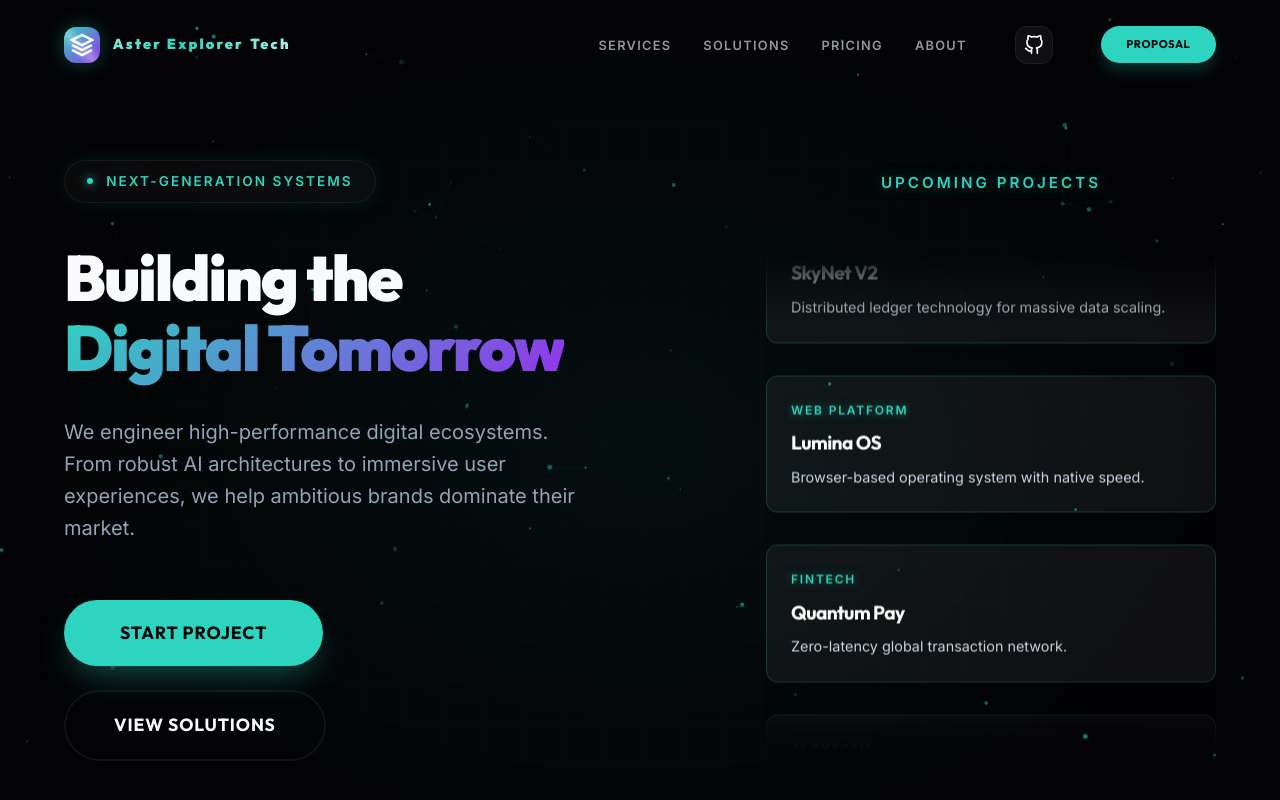
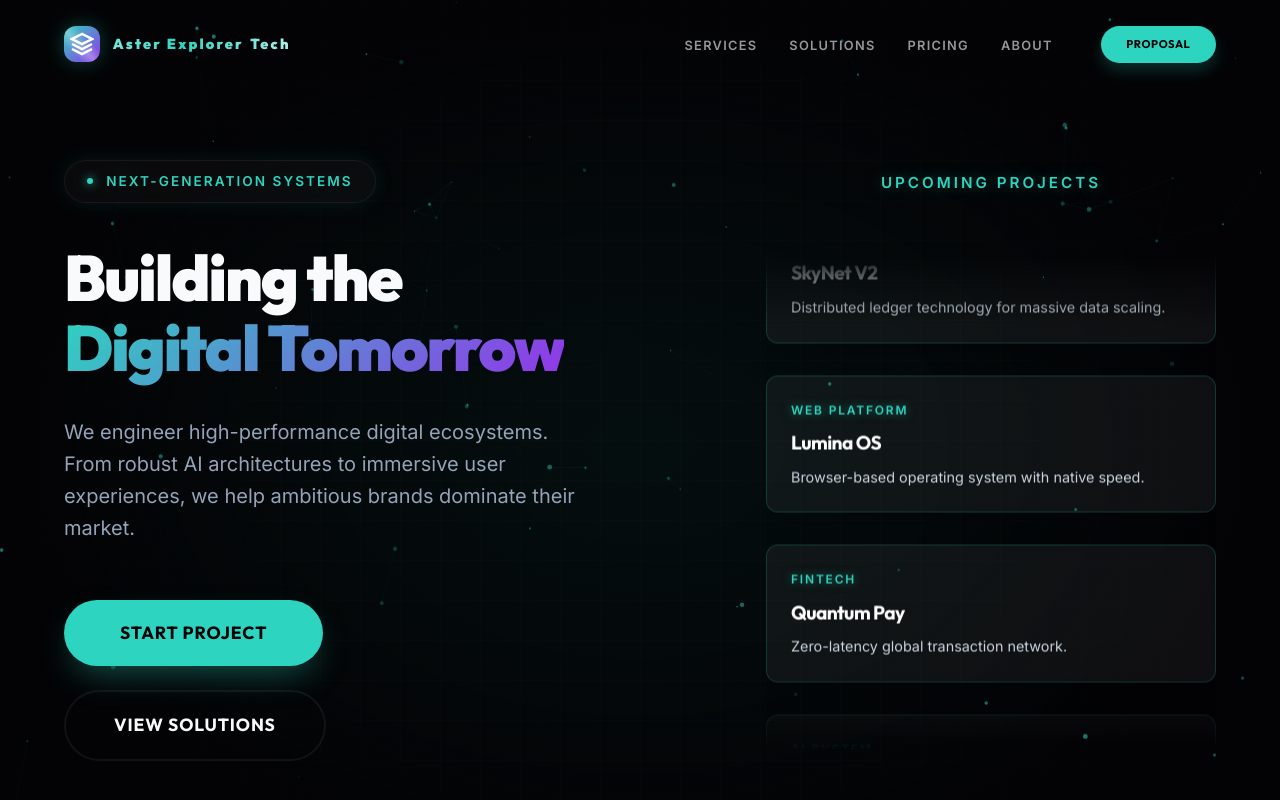
Before and after one commit to asterexplorer/asterexplorer_website, a React (Vite) app: page / in a window 1280 px wide. Shown: the top 800 px of the page. Built offline with nearby package versions, Linux system fonts and the light colour scheme.

Commit message:
Remove GitHub icons from Navbar and Footer

```diff
--- a/src/components/Footer.jsx
+++ b/src/components/Footer.jsx
@@ -25,7 +25,6 @@
     const socialLinks = [
 
 
-        { name: 'GitHub', href: '#', color: '#6e5494', icon: <path d="M9 19c-5 1.5-5-2.5-7-3m14 6v-3.87a3.37 3.37 0 0 0-.94-2.61c3.14-.35 6.44-1.54 6.44-7A5.44 5.44 0 0 0 20 4.77 5.07 5.07 0 0 0 19.91 1S18.73.65 16 2.48a13.38 13.38 0 0 0-7 0C6.27.65 5.09 1 5.09 1A5.07 5.07 0 0 0 5 4.77a5.44 5.44 0 0 0-1.5 3.78c0 5.42 3.3 6.61 6.44 7A3.37 3.37 0 0 0 9 18.13V22" /> },
         { name: 'LinkedIn', href: '#', color: '#0077b5', icon: <path d="M16 8a6 6 0 0 1 6 6v7h-4v-7a2 2 0 0 0-2-2 2 2 0 0 0-2 2v7h-4v-7a6 6 0 0 1 6-6zM2 9h4v12H2zM4 2a2 2 0 1 1-2 2 2 2 0 0 1 2-2z" /> },
         { name: 'X', href: '#', color: '#ffffff', icon: <path d="M18.901 1.153h3.68l-8.04 9.19L24 22.846h-7.406l-5.8-7.584-6.638 7.584H.474l8.6-9.83L0 1.154h7.594l5.243 6.932ZM17.61 20.644h2.039L6.486 3.24H4.298Z" /> },
         { name: 'Instagram', href: '#', color: '#e4405f', icon: <g><rect x="2" y="2" width="20" height="20" rx="5" ry="5" /><path d="M16 11.37A4 4 0 1 1 12.63 8 4 4 0 0 1 16 11.37z" /><line x1="17.5" y1="6.5" x2="17.51" y2="6.5" /></g> },
--- a/src/components/Navbar.jsx
+++ b/src/components/Navbar.jsx
@@ -122,23 +122,6 @@
 
 
 
-          <a href="#" className="github-link" style={{
-            display: 'flex',
-            alignItems: 'center',
-            justifyContent: 'center',
-            width: '38px',
-            height: '38px',
-            borderRadius: '12px',
-            background: 'rgba(255,255,255,0.05)',
-            color: 'var(--text-primary)',
-            transition: 'all 0.3s ease',
-            border: '1px solid var(--glass-border)'
-          }}>
-            <svg width="20" height="20" viewBox="0 0 24 24" fill="none" stroke="currentColor" strokeWidth="2" strokeLinecap="round" strokeLinejoin="round">
-              <path d="M9 19c-5 1.5-5-2.5-7-3m14 6v-3.87a3.37 3.37 0 0 0-.94-2.61c3.14-.35 6.44-1.54 6.44-7A5.44 5.44 0 0 0 20 4.77 5.07 5.07 0 0 0 19.91 1S18.73.65 16 2.48a13.38 13.38 0 0 0-7 0C6.27.65 5.09 1 5.09 1A5.07 5.07 0 0 0 5 4.77a5.44 5.44 0 0 0-1.5 3.78c0 5.42 3.3 6.61 6.44 7A3.37 3.37 0 0 0 9 18.13V22" />
-            </svg>
-          </a>
-
           <a href="#contact" className="btn btn-primary" style={{
             padding: '0.6rem 1.6rem',
             fontSize: '0.7rem',
```
